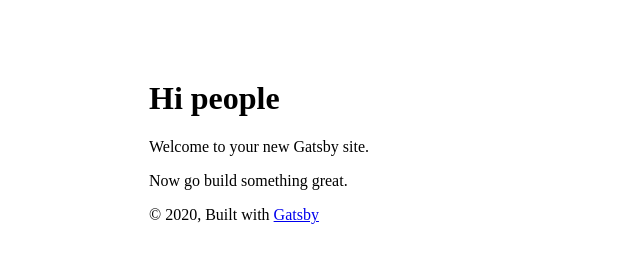
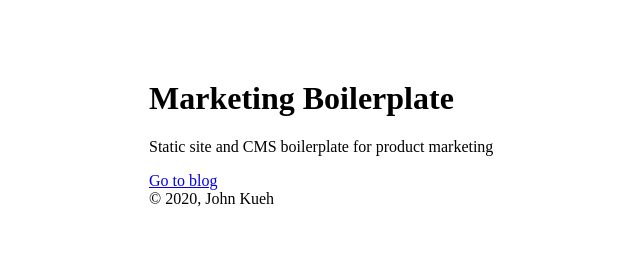
Before and after one commit to johnkueh/marketing-boilerplate, a Gatsby site: page / in a window 1280 px wide. Shown: the whole page, without its empty margins (11-651 px from the left). Built offline with nearby package versions, Linux system fonts and the light colour scheme; Gatsby itself is replaced by a stand-in of ours.

```diff
--- a/gatsby-config.js
+++ b/gatsby-config.js
@@ -1,8 +1,8 @@
 module.exports = {
   siteMetadata: {
-    title: `Gatsby Default Starter`,
-    description: `Kick off your next, great Gatsby project with this default starter. This barebones starter ships with the main Gatsby configuration files you might need.`,
-    author: `@gatsbyjs`
+    title: `Marketing Boilerplate`,
+    description: `Static site and CMS boilerplate for product marketing`,
+    author: `@johnkueh`
   },
   plugins: [
     `gatsby-plugin-react-helmet`,
@@ -17,6 +17,19 @@
     `gatsby-transformer-sharp`,
     `gatsby-plugin-sharp`,
     `gatsby-plugin-netlify-cms`,
+    {
+      resolve: `gatsby-plugin-mdx`,
+      options: {
+        extensions: [`.mdx`, `.md`]
+      }
+    },
+    {
+      resolve: `gatsby-source-filesystem`,
+      options: {
+        path: `${__dirname}/content/blog`,
+        name: `blog`
+      }
+    },
     {
       resolve: `gatsby-plugin-manifest`,
       options: {
--- a/src/components/layout.tsx
+++ b/src/components/layout.tsx
@@ -25,11 +25,7 @@
         }}
       >
         <main>{children}</main>
-        <footer>
-          © {new Date().getFullYear()}, Built with
-          {` `}
-          <a href="https://www.gatsbyjs.org">Gatsby</a>
-        </footer>
+        <footer>© {new Date().getFullYear()}, John Kueh</footer>
       </div>
     </>
   );
--- /dev/null
+++ b/src/hooks/useSiteMetadata.ts
@@ -0,0 +1,17 @@
+import { graphql, useStaticQuery } from "gatsby";
+
+export const useSiteMetadata = () => {
+  const { site } = useStaticQuery(
+    graphql`
+      query SITE_METADATA_QUERY {
+        site {
+          siteMetadata {
+            title
+            description
+          }
+        }
+      }
+    `
+  );
+  return site.siteMetadata;
+};
--- a/src/pages/index.tsx
+++ b/src/pages/index.tsx
@@ -1,14 +1,19 @@
+import { Link } from "gatsby";
 import React from "react";
 import Layout from "../components/layout";
 import SEO from "../components/seo";
+import { useSiteMetadata } from "../hooks/useSiteMetadata";
 
-const IndexPage = () => (
-  <Layout>
-    <SEO title="Home" />
-    <h1>Hi people</h1>
-    <p>Welcome to your new Gatsby site.</p>
-    <p>Now go build something great.</p>
-  </Layout>
-);
+const IndexPage = () => {
+  const { title, description } = useSiteMetadata();
+  return (
+    <Layout>
+      <SEO title="Home" />
+      <h1>{title}</h1>
+      <p>{description}</p>
+      <Link to="/blog">Go to blog</Link>
+    </Layout>
+  );
+};
 
 export default IndexPage;
--- a/static/admin/config.yml
+++ b/static/admin/config.yml
@@ -15,6 +15,7 @@
       preview: false
     fields:
       - { label: "Title", name: "title", widget: "string" }
+      - { label: "Published", name: "published", widget: "boolean" }
       - { label: "Publish Date", name: "date", widget: "datetime" }
       - { label: "Description", name: "description", widget: "string" }
       - { label: "Body", name: "body", widget: "markdown" }
```
Also changed, not shown: package.json (+5 -2 lines), src/pages/blog.tsx (added, +14 -0 lines), 1 other file.
